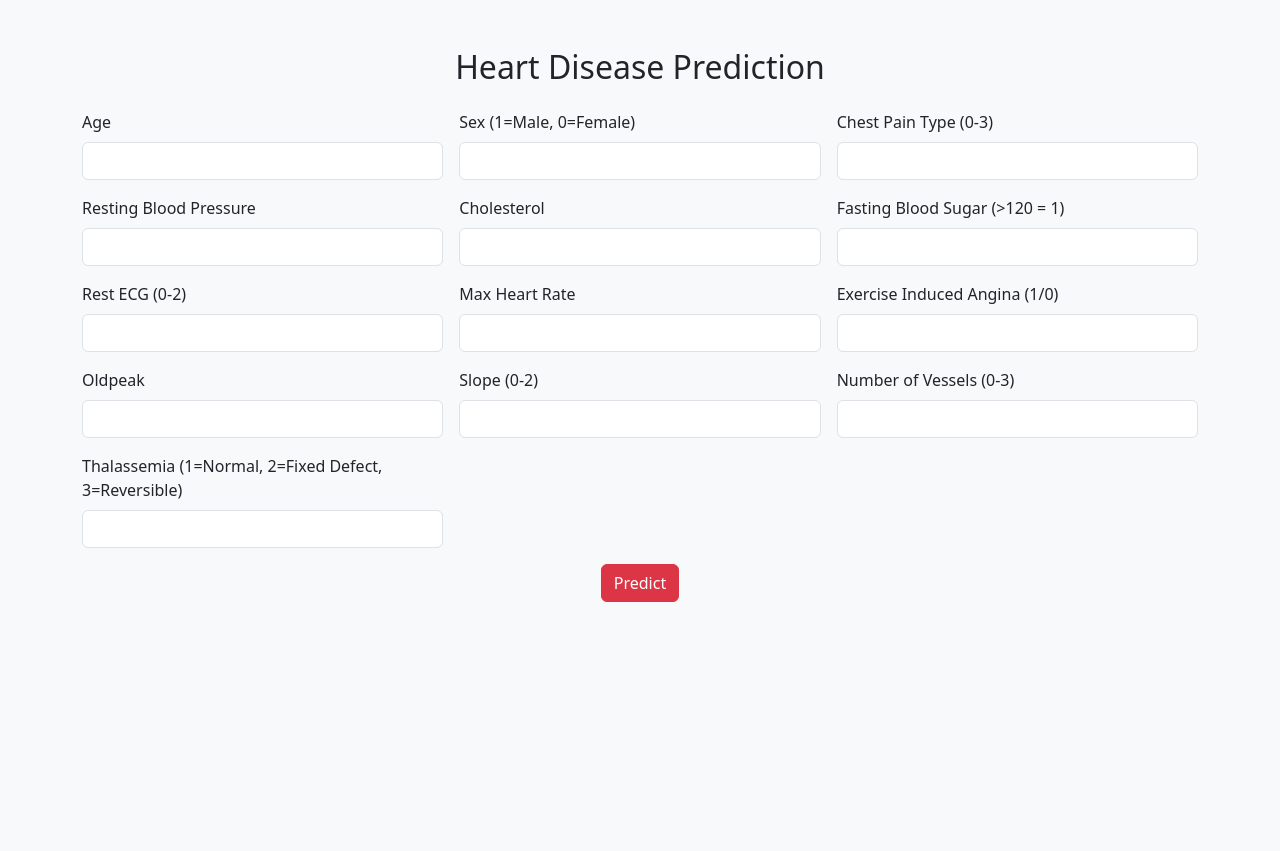
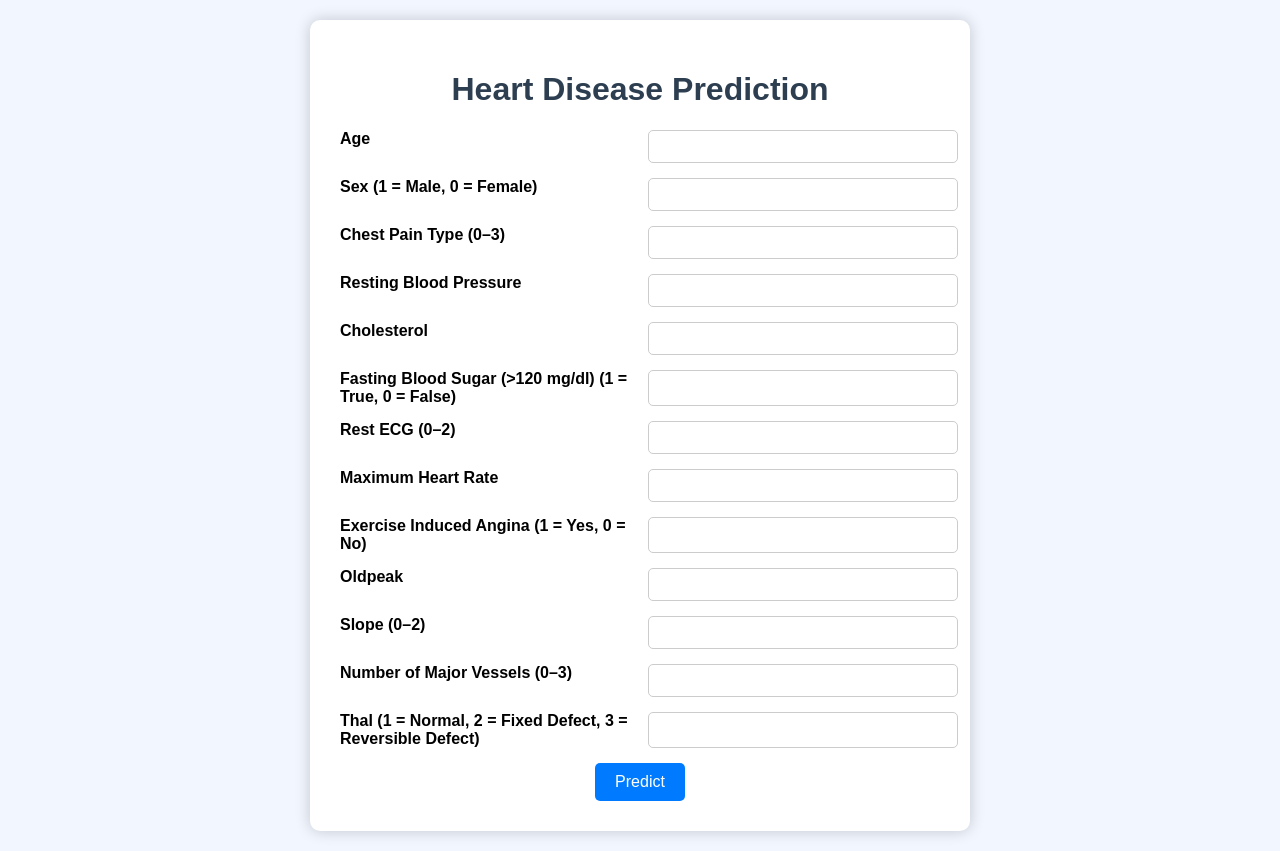
Before and after one commit to Ashish-kurapati/heart_disease_predictor, a Flask app: page / in a window 1280 px wide. Before the commit the page ends 602 px from the top, so only its background shows below. Run offline with Flask 3, Linux system fonts and the light colour scheme; parts of the project's set-up code (start-up, migrations or seed data) failed here and were passed over.

Commit message:
Final changes: HTML, prediction logic, doughnut chart

```diff
--- a/app.py
+++ b/app.py
@@ -3,7 +3,7 @@ import joblib
 
 app = Flask(__name__)
 
-# Load the trained model and scaler
+# Load model and scaler
 model = joblib.load("model.pkl")
 scaler = joblib.load("scaler.pkl")
 
@@ -14,33 +14,43 @@ def home():
 @app.route("/predict", methods=["POST"])
 def predict():
     try:
-        # Get input data from the form and convert to float
-        input_data = [float(x) for x in request.form.values()]
+        # Get data from form
+        input_data = [
+            float(request.form["age"]),
+            float(request.form["sex"]),
+            float(request.form["cp"]),
+            float(request.form["trestbps"]),
+            float(request.form["chol"]),
+            float(request.form["fbs"]),
+            float(request.form["restecg"]),
+            float(request.form["thalach"]),
+            float(request.form["exang"]),
+            float(request.form["oldpeak"]),
+            float(request.form["slope"]),
+            float(request.form["ca"]),
+            float(request.form["thal"])
+        ]
 
-        # Scale the input
-        scaled_data = scaler.transform([input_data])
-
-        # Make prediction and calculate probabilities
-        probabilities = model.predict_proba(scaled_data)[0]
-        prediction = model.predict(scaled_data)[0]
+        # Scale and predict
+        data_scaled = scaler.transform([input_data])
+        probabilities = model.predict_proba(data_scaled)[0]
+        prediction = model.predict(data_scaled)[0]
         confidence = round(probabilities[prediction] * 100, 2)
 
-        # Determine if it's a risk case
-        risk = prediction == 1
+        # Interpret result
+        risk = prediction == 0
         result = "Risk of Heart Disease" if risk else "No Risk of Heart Disease"
 
-        # For pie chart: survival chance = 100 - risk %
-        survival = 100 - confidence if risk else confidence
-        death_risk = 100 - survival
-
-        # Debug
-        print("Prediction:", prediction, "| Confidence:", confidence, "| Survival:", survival)
-
-        return render_template("index.html", prediction=result, risk=risk, confidence=survival, death_risk=death_risk)
+        return render_template(
+            "index.html",
+            prediction=result,
+            risk=risk,
+            confidence=confidence
+        )
 
     except Exception as e:
         print("Prediction Error:", e)
-        return render_template("index.html", prediction="An error occurred during prediction.", risk=False)
+        return render_template("index.html", prediction="An error occurred.", risk=False)
 
 if __name__ == "__main__":
     import os
--- a/templates/index.html
+++ b/templates/index.html
@@ -3,140 +3,156 @@
 <head>
     <meta charset="UTF-8">
     <title>Heart Disease Predictor</title>
-    <link href="https://cdn.jsdelivr.net/npm/bootstrap@5.3.0/dist/css/bootstrap.min.css" rel="stylesheet">
     <script src="https://cdn.jsdelivr.net/npm/chart.js"></script>
     <style>
         body {
-            background-color: #f8f9fa;
+            font-family: Arial, sans-serif;
+            background-color: #f2f7ff;
+            margin: 0;
+            padding: 20px;
         }
-        .result-box {
-            padding: 20px;
+        .container {
+            max-width: 600px;
+            margin: auto;
+            background: white;
+            padding: 30px;
             border-radius: 10px;
-            margin-top: 20px;
+            box-shadow: 0 0 15px rgba(0,0,0,0.2);
+        }
+        h1 {
+            text-align: center;
+            color: #2c3e50;
+        }
+        form {
+            display: grid;
+            grid-template-columns: 1fr 1fr;
+            gap: 15px;
+        }
+        label {
+            font-weight: bold;
+        }
+        input[type="number"] {
+            width: 100%;
+            padding: 8px;
+            border-radius: 5px;
+            border: 1px solid #ccc;
+        }
+        .full-width {
+            grid-column: span 2;
             text-align: center;
         }
+        button {
+            padding: 10px 20px;
+            background-color: #007bff;
+            border: none;
+            border-radius: 5px;
+            color: white;
+            font-size: 16px;
+            cursor: pointer;
+        }
+        .result {
+            margin-top: 30px;
+            text-align: center;
+        }
+        .result p {
+            font-size: 20px;
+            font-weight: bold;
+        }
         .risk {
-            background-color: #f8d7da;
-            color: #842029;
+            color: red;
         }
         .no-risk {
-            background-color: #d1e7dd;
-            color: #0f5132;
+            color: green;
+        }
+        canvas {
+            margin-top: 20px;
         }
     </style>
 </head>
 <body>
-<div class="container mt-5">
-    <h2 class="text-center mb-4">Heart Disease Prediction</h2>
-    <form action="/predict" method="POST" class="row g-3">
+<div class="container">
+    <h1>Heart Disease Prediction</h1>
+    <form action="/predict" method="POST">
+        <label>Age</label>
+        <input type="number" name="age" step="any" required>
 
-        <div class="col-md-4">
-            <label for="age" class="form-label">Age</label>
-            <input type="number" class="form-control" name="age" step="any" required>
-        </div>
+        <label>Sex (1 = Male, 0 = Female)</label>
+        <input type="number" name="sex" step="any" required>
 
-        <div class="col-md-4">
-            <label for="sex" class="form-label">Sex (1=Male, 0=Female)</label>
-            <input type="number" class="form-control" name="sex" step="any" required>
-        </div>
+        <label>Chest Pain Type (0–3)</label>
+        <input type="number" name="cp" step="any" required>
 
-        <div class="col-md-4">
-            <label for="cp" class="form-label">Chest Pain Type (0-3)</label>
-            <input type="number" class="form-control" name="cp" step="any" required>
-        </div>
+        <label>Resting Blood Pressure</label>
+        <input type="number" name="trestbps" step="any" required>
 
-        <div class="col-md-4">
-            <label for="trestbps" class="form-label">Resting Blood Pressure</label>
-            <input type="number" class="form-control" name="trestbps" step="any" required>
-        </div>
+        <label>Cholesterol</label>
+        <input type="number" name="chol" step="any" required>
 
-        <div class="col-md-4">
-            <label for="chol" class="form-label">Cholesterol</label>
-            <input type="number" class="form-control" name="chol" step="any" required>
-        </div>
+        <label>Fasting Blood Sugar (>120 mg/dl) (1 = True, 0 = False)</label>
+        <input type="number" name="fbs" step="any" required>
 
-        <div class="col-md-4">
-            <label for="fbs" class="form-label">Fasting Blood Sugar (>120 = 1)</label>
-            <input type="number" class="form-control" name="fbs" step="any" required>
-        </div>
+        <label>Rest ECG (0–2)</label>
+        <input type="number" name="restecg" step="any" required>
 
-        <div class="col-md-4">
-            <label for="restecg" class="form-label">Rest ECG (0-2)</label>
-            <input type="number" class="form-control" name="restecg" step="any" required>
-        </div>
+        <label>Maximum Heart Rate</label>
+        <input type="number" name="thalach" step="any" required>
 
-        <div class="col-md-4">
-            <label for="thalach" class="form-label">Max Heart Rate</label>
-            <input type="number" class="form-control" name="thalach" step="any" required>
-        </div>
+        <label>Exercise Induced Angina (1 = Yes, 0 = No)</label>
+        <input type="number" name="exang" step="any" required>
 
-        <div class="col-md-4">
-            <label for="exang" class="form-label">Exercise Induced Angina (1/0)</label>
-            <input type="number" class="form-control" name="exang" step="any" required>
-        </div>
+        <label>Oldpeak</label>
+        <input type="number" name="oldpeak" step="any" required>
 
-        <div class="col-md-4">
-            <label for="oldpeak" class="form-label">Oldpeak</label>
-            <input type="number" class="form-control" name="oldpeak" step="any" required>
-        </div>
+        <label>Slope (0–2)</label>
+        <input type="number" name="slope" step="any" required>
 
-        <div class="col-md-4">
-            <label for="slope" class="form-label">Slope (0-2)</label>
-            <input type="number" class="form-control" name="slope" step="any" required>
-        </div>
+        <label>Number of Major Vessels (0–3)</label>
+        <input type="number" name="ca" step="any" required>
 
-        <div class="col-md-4">
-            <label for="ca" class="form-label">Number of Vessels (0-3)</label>
-            <input type="number" class="form-control" name="ca" step="any" required>
-        </div>
+        <label>Thal (1 = Normal, 2 = Fixed Defect, 3 = Reversible Defect)</label>
+        <input type="number" name="thal" step="any" required>
 
-        <div class="col-md-4">
-            <label for="thal" class="form-label">Thalassemia (1=Normal, 2=Fixed Defect, 3=Reversible)</label>
-            <input type="number" class="form-control" name="thal" step="any" required>
-        </div>
-
-        <div class="col-12 text-center">
-            <button type="submit" class="btn btn-danger">Predict</button>
+        <div class="full-width">
+            <button type="submit">Predict</button>
         </div>
     </form>
 
     {% if prediction %}
-        <div class="result-box {{ 'risk' if risk else 'no-risk' }}">
-            <h4>{{ prediction }}</h4>
-            <p>Prediction Confidence: {{ confidence }}%</p>
-
-            <div style="max-width: 300px; margin: 0 auto;">
-                <canvas id="riskChart"></canvas>
-            </div>
+    <div class="result">
+        <p class="{{ 'risk' if risk else 'no-risk' }}">{{ prediction }}</p>
+        <canvas id="myChart" width="200" height="200"></canvas>
+        <p>Model Confidence: {{ confidence }}%</p>
     </div>
     {% endif %}
 </div>
 
+{% if prediction %}
 <script>
-    {% if prediction %}
-        const ctx = document.getElementById('riskChart').getContext('2d');
+    const ctx = document.getElementById("myChart").getContext("2d");
     new Chart(ctx, {
-            type: 'doughnut',
+        type: "doughnut",
         data: {
-                labels: ['Predicted', 'Remaining'],
+            labels: ["Confidence", "Remaining"],
             datasets: [{
-                    label: 'Prediction Confidence',
+                label: "Prediction Confidence",
                 data: [{{ confidence }}, {{ 100 - confidence }}],
                 backgroundColor: [
-                        {{ "'#dc3545'" if risk else "'#198754'" }},
-                        '#e9ecef'
+                    "{{ 'red' if risk else 'green' }}",
+                    "#e0e0e0"
                 ],
                 borderWidth: 1
             }]
         },
         options: {
+            responsive: true,
             plugins: {
-                    legend: { display: false }
+                legend: {
+                    position: "bottom"
+                }
             }
         }
     });
+</script>
 {% endif %}
-</script>
-
 </body>
 </html>
```
Lines whose indentation alone changed are shown as unchanged.
